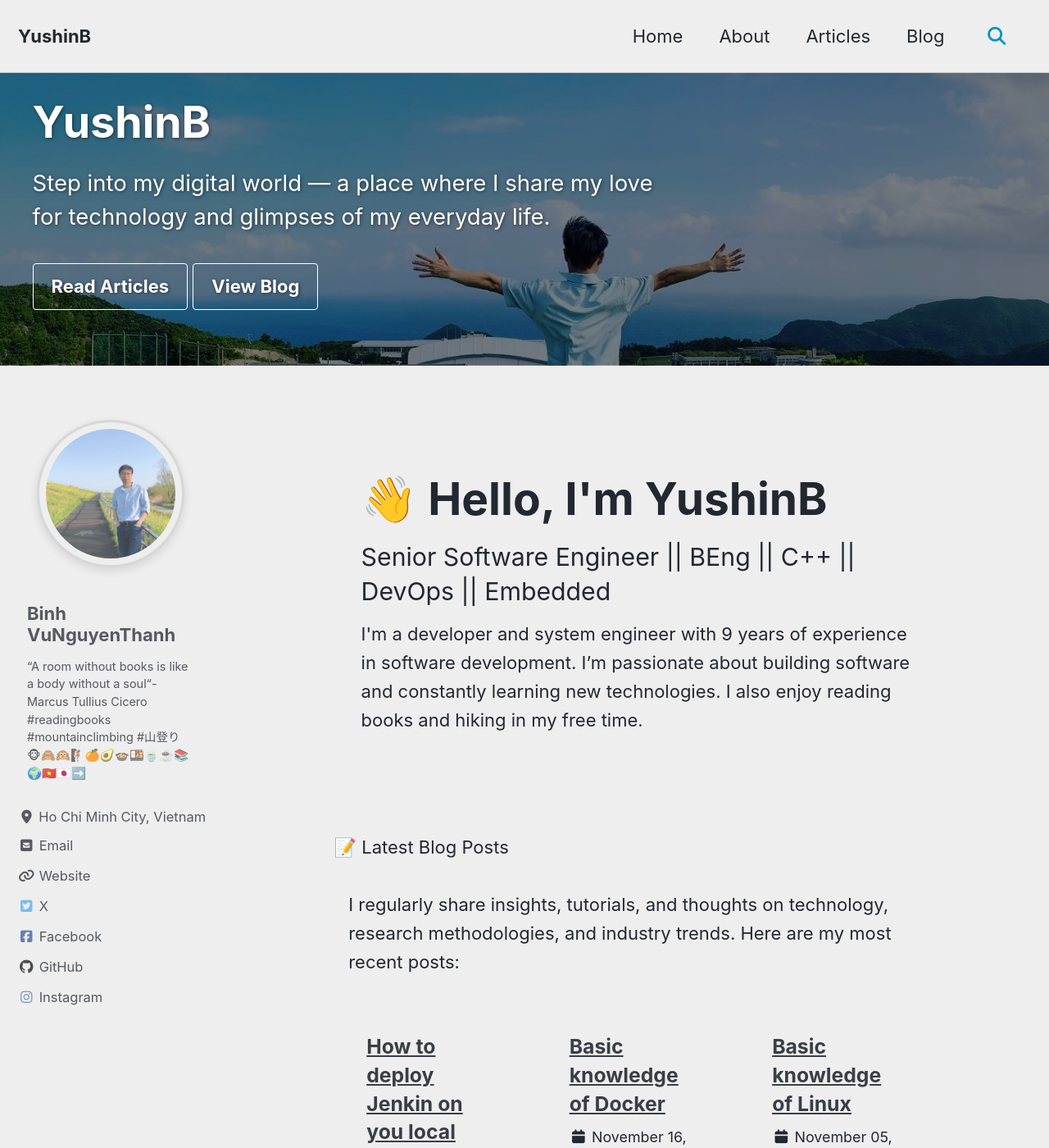
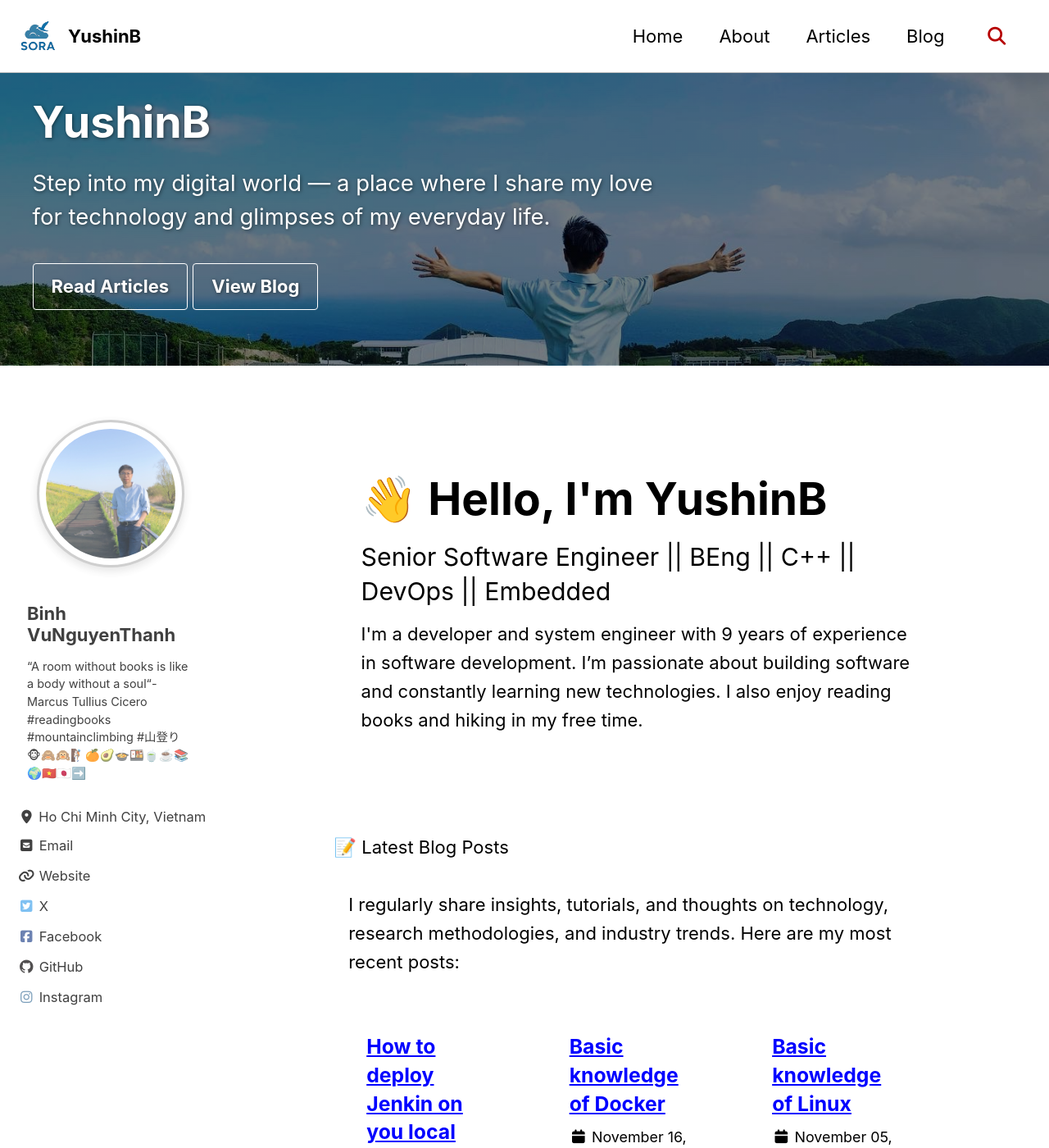
Before and after one commit to YushinB/YushinB.github.io, a Jekyll site: the page built from index.html, in a window 1280 px wide and 1400 px high. Shown: the whole window at 82% size. Built offline with Jekyll 4.4.1, drawn with Linux system fonts in a browser that asks for light colours; cached includes are drawn as plain includes; the list of posts is cut into pages by our own code.

Commit message:
change theme of webpage

```diff
--- a/_config.yml
+++ b/_config.yml
@@ -12,7 +12,7 @@
 
 # theme                  : "minimal-mistakes-jekyll"
 # remote_theme           : "mmistakes/minimal-mistakes"
-minimal_mistakes_skin    : "air" # "air", "aqua", "contrast", "dark", "dirt", "neon", "mint", "plum", "sunrise"
+minimal_mistakes_skin    : "contrast" # "air", "aqua", "contrast", "dark", "dirt", "neon", "mint", "plum", "sunrise"
 
 # Site Settings
 locale                   : "en-US"
@@ -25,8 +25,8 @@
 url                      : "https://yushinb.github.io" # the base hostname & protocol for your site e.g. "https://mmistakes.github.io"
 baseurl                  :  # the subpath of your site, e.g. "/blog"
 repository               : # GitHub username/repo-name e.g. "mmistakes/minimal-mistakes"
-teaser                   : # path of fallback teaser image, e.g. "/assets/images/500x300.png"
-logo                     : # path of logo image to display in the masthead, e.g. "/assets/images/88x88.png"
+teaser                   : "/assets/images/500x300.jpg" # path of fallback teaser image, e.g. "/assets/images/500x300.png"
+logo                     : "/assets/images/88x88.png" # path of logo image to display in the masthead, e.g. "/assets/images/88x88.png"
 masthead_title           : # overrides the website title displayed in the masthead, use " " for no title
 breadcrumbs              : # true, false (default)
 words_per_minute         : 200
```
Also changed, not shown: assets/images/500x300.jpg (added), assets/images/88x88.png (added), assets/images/Sora.png (added).
